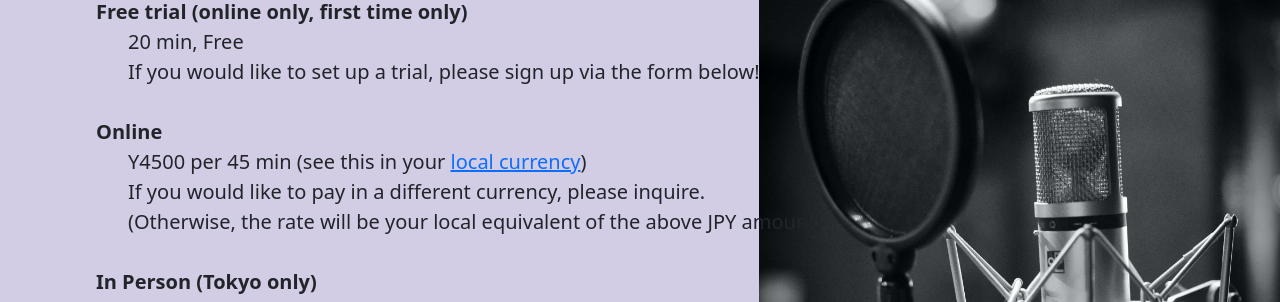
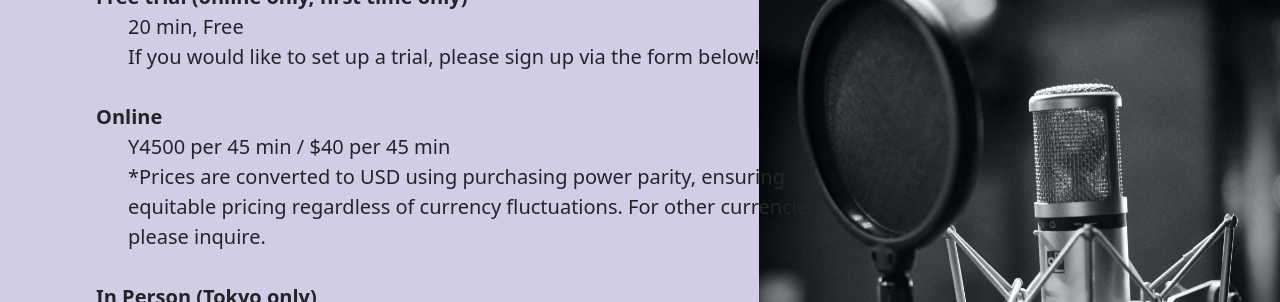
Before and after one commit to remiyamazaki03/remi, a React (Vite) app: page /voicecoach in a window 1280 px wide. Shown: the part 2820-3122 px from the top of the page. Built offline with nearby package versions, Linux system fonts and the light colour scheme.

Commit message:
edit voicecoach content

```diff
--- a/src/languages/en/voicecoach.json
+++ b/src/languages/en/voicecoach.json
@@ -14,11 +14,8 @@
   "menu1": "20 min, Free",
   "menu2": "If you would like to set up a trial, please sign up via the form below!",
   "price2": "Online",
-  "menu3": "Y4500 per 45 min",
-  "menu3c1": " (see this in your ",
-  "menu3c2": "local currency",
-  "menu3c3": ")",
-  "menu4": "If you would like to pay in a different currency, please inquire. <br/> (Otherwise, the rate will be your local equivalent of the above JPY amount)",
+  "menu3": "Y4500 per 45 min / $40 per 45 min",
+  "menu4": "*Prices are converted to USD using purchasing power parity, ensuring equitable pricing regardless of currency fluctuations. For other currencies, please inquire.",
   "price3": "In Person (Tokyo only)",
   "menu5": "Y6000 per 45 min (Location: Ikebukuro/Akabane area)",
   "menu6": "If you would like to inquire about other Tokyo locations, please let me know.",
--- a/src/pages/Voicecoach.jsx
+++ b/src/pages/Voicecoach.jsx
@@ -111,19 +111,7 @@ export default function Voicecoach() {
                 </li>
                 <li className="mainList">{t("voicecoach.price2")}</li>
                 <ul className="subList">
-                  <li>
-                    {t("voicecoach.menu3")}
-                    {t("voicecoach.menu3c1")}
-                    <a
-                      href="https://www.exchange-rates.org/converter/jpy-usd/4500"
-                      target="_blank"
-                      rel="noopener noreferrer"
-                    >
-                      {t("voicecoach.menu3c2")}
-                    </a>
-
-                    {t("voicecoach.menu3c3")}
-                  </li>
+                  <li>{t("voicecoach.menu3")}</li>
                   <li>
                     <Trans i18nKey="voicecoach.menu4"></Trans>
                   </li>
```
